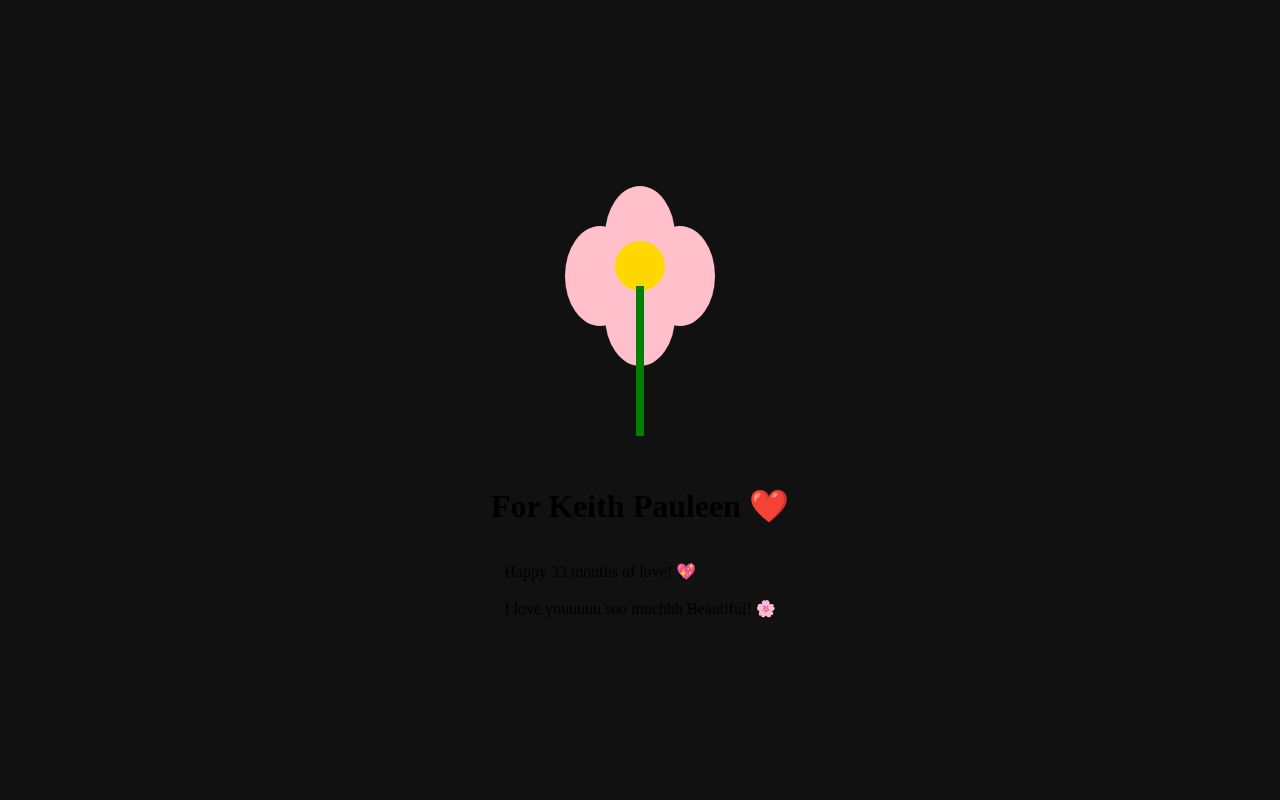
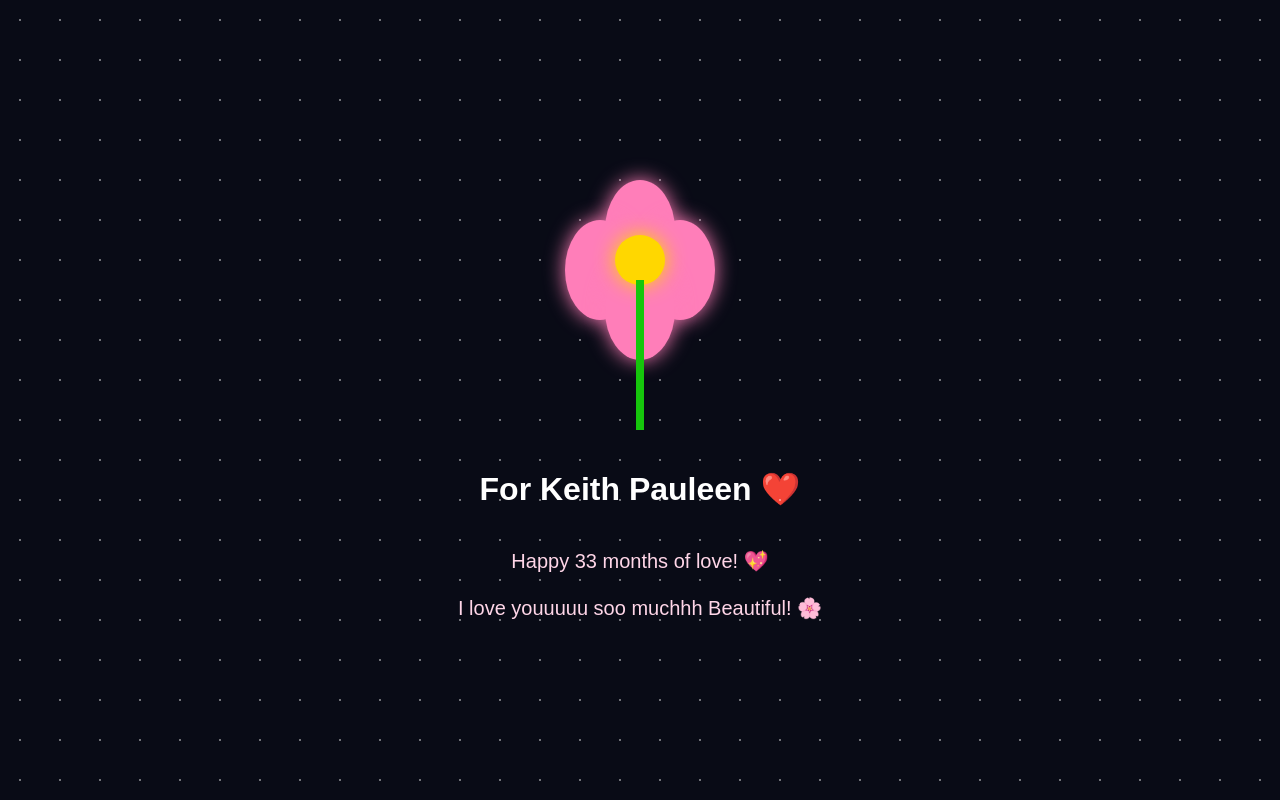
Before and after one commit to rheajhencabanayanprod/flower-gift, a plain HTML site: page index.html in a window 1280 px wide. Drawn offline with Linux system fonts and the light colour scheme.

Commit message:
Update style.css

```diff
--- a/style.css
+++ b/style.css
@@ -1,46 +1,62 @@
 body{
     margin:0;
-    background:#111;
+    background:#090b16;
+    overflow:hidden;
     display:flex;
     justify-content:center;
     align-items:center;
     flex-direction:column;
     height:100vh;
+    font-family:Arial,sans-serif;
+}
+
+.stars{
+    position:fixed;
+    width:100%;
+    height:100%;
+    background:
+    radial-gradient(white 1px, transparent 1px);
+    background-size:40px 40px;
+    opacity:.3;
+    animation:twinkle 3s infinite alternate;
+}
+
+@keyframes twinkle{
+    from{opacity:.2;}
+    to{opacity:.6;}
 }
 
 .flower{
     position:relative;
     width:200px;
     height:300px;
+    animation:bloom 2s ease;
+}
+
+@keyframes bloom{
+    from{
+        transform:scale(0);
+        opacity:0;
+    }
+    to{
+        transform:scale(1);
+        opacity:1;
+    }
 }
 
 .petal{
     position:absolute;
     width:70px;
     height:100px;
-    background:pink;
+    background:#ff7eb9;
     border-radius:50%;
+    box-shadow:0 0 20px #ff7eb9;
 }
 
-.p1{
-    left:65px;
-    top:20px;
-}
-
-.p2{
-    left:25px;
-    top:60px;
-}
-
-.p3{
-    left:105px;
-    top:60px;
-}
-
-.p4{
-    left:65px;
-    top:100px;
-}
+.p1{left:65px;top:20px;}
+.p2{left:25px;top:60px;}
+.p3{left:105px;top:60px;}
+.p4{left:65px;top:100px;}
 
 .center{
     position:absolute;
@@ -50,19 +66,39 @@ body{
     border-radius:50%;
     left:75px;
     top:75px;
+    box-shadow:0 0 20px gold;
 }
 
 .stem{
     position:absolute;
     width:8px;
     height:150px;
-    background:green;
+    background:#16c60c;
     left:96px;
     top:120px;
 }
 
-h2{
+h1{
     color:white;
-    font-family:Arial;
-    margin-top:20px;
+    margin-top:10px;
+    animation:fade 3s;
 }
+
+.message{
+    color:#ffd6e8;
+    text-align:center;
+    max-width:500px;
+    font-size:20px;
+    animation:fade 5s;
+}
+
+@keyframes fade{
+    from{
+        opacity:0;
+        transform:translateY(20px);
+    }
+    to{
+        opacity:1;
+        transform:translateY(0);
+    }
+}
```
